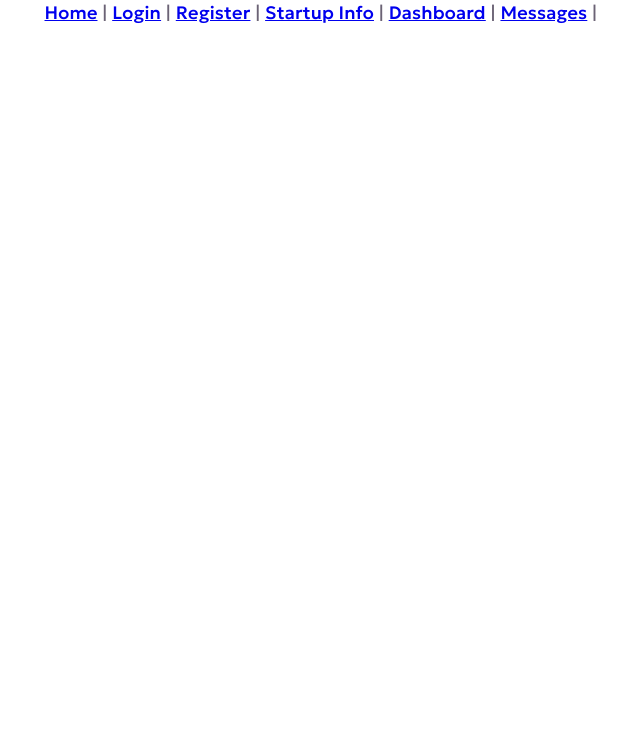
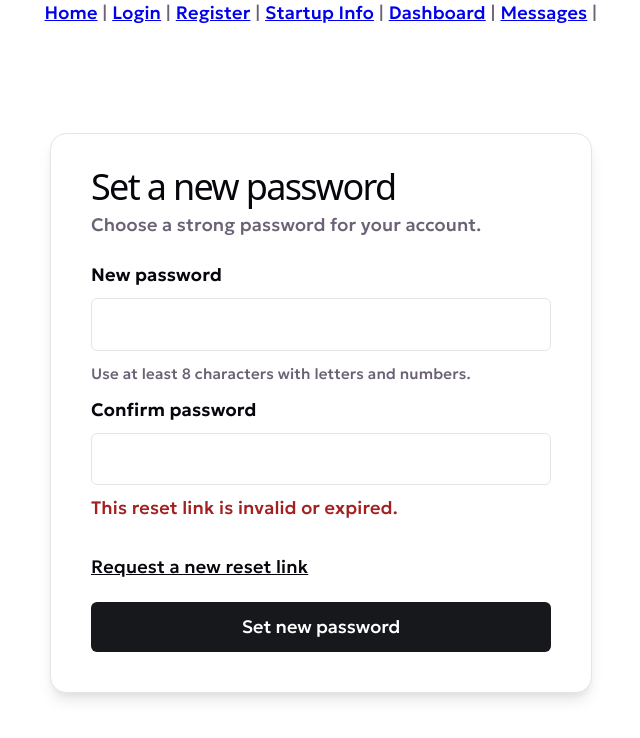
Before and after one commit to ITA-Dnipro/PL4847, a React (Vite) app in the folder frontend/: page /reset-password in a window 1280 px wide. Shown: the top 738 px of the page, without its empty margins (319-959 px from the left). Built offline with nearby package versions, Linux system fonts and the light colour scheme; no server answers.

Commit message:
feat: add forgot and reset password desktop flow

```diff
--- a/frontend/src/App.jsx
+++ b/frontend/src/App.jsx
@@ -6,6 +6,8 @@ import Register from "./pages/Register"
 import StartupView from "./pages/StartupView"
 import InvestorDashboard from "./pages/InvestorDashboard"
 import Inbox from "./pages/Inbox"
+import PasswordResetRequest from "./pages/PasswordResetRequest"
+import PasswordResetConfirm from "./pages/PasswordResetConfirm"
 
 
 function App() {
@@ -30,6 +32,8 @@ function App() {
     <Routes>
       <Route path="/" element={<Home />} />
       <Route path="/login" element={<Login />} />
+      <Route path="/forgot-password" element={<PasswordResetRequest />} />
+      <Route path="/reset-password/" element={<PasswordResetConfirm />} />
       <Route path="/register" element={<Register />} />
       <Route path="/startups/:id" element={<StartupView />} />
       <Route path="/dashboard" element={<InvestorDashboard />} />
--- /dev/null
+++ b/frontend/src/pages/PasswordReset.css
@@ -0,0 +1,13 @@
+.reset-shell { display: grid; place-items: center; flex: 1; padding: 48px 20px; text-align: left; background: var(--bg); }
+.reset-card { width: min(100%, 460px); padding: 40px; border: 1px solid var(--border); border-radius: 16px; box-shadow: var(--shadow); background: var(--bg); }
+.reset-card h1 { font-size: 36px; margin: 0 0 12px; }
+.reset-card p { margin: 0 0 24px; }
+.reset-card form { display: grid; gap: 10px; }
+.reset-card label { color: var(--text-h); font-weight: 600; }
+.reset-card input { box-sizing: border-box; width: 100%; padding: 12px; border: 1px solid var(--border); border-radius: 6px; font: inherit; color: var(--text-h); background: var(--bg); }
+.reset-card input:focus-visible, .reset-card button:focus-visible, .reset-link:focus-visible, .reset-button:focus-visible { outline: 3px solid var(--accent); outline-offset: 3px; }
+.reset-card button, .reset-button { display: inline-block; margin-top: 12px; padding: 12px 18px; border: 0; border-radius: 6px; background: var(--cta-btn-bg); color: var(--cta-btn-text); font: inherit; text-align: center; text-decoration: none; cursor: pointer; }
+.reset-card button:disabled { opacity: .65; cursor: wait; }
+.reset-message { min-height: 1.5em; color: #a32020; }
+.reset-link { display: inline-block; margin-top: 22px; color: var(--text-h); }
+.reset-card small { color: var(--text); }
--- /dev/null
+++ b/frontend/src/pages/PasswordResetConfirm.jsx
@@ -0,0 +1,76 @@
+import { useEffect, useRef, useState } from "react"
+import { Link, useLocation } from "react-router-dom"
+import "./PasswordReset.css"
+
+function passwordHint(password) {
+  if (!password) return "Use at least 8 characters with letters and numbers."
+  const rules = [password.length >= 8, /[A-Za-z]/.test(password), /\d/.test(password)]
+  return `${rules.filter(Boolean).length}/3 password requirements met`
+}
+
+export default function PasswordResetConfirm() {
+  const location = useLocation()
+  const passwordRef = useRef(null)
+  const params = new URLSearchParams(location.search)
+  const uid = params.get("uid") || ""
+  const token = params.get("token") || ""
+  const [password, setPassword] = useState("")
+  const [confirmation, setConfirmation] = useState("")
+  const [state, setState] = useState(uid && token ? "idle" : "invalid")
+  const [message, setMessage] = useState(uid && token ? "" : "This reset link is invalid or expired.")
+
+  useEffect(() => { if (uid && token) passwordRef.current?.focus() }, [uid, token])
+
+  async function submit(event) {
+    event.preventDefault()
+    if (password.length < 8 || !/[A-Za-z]/.test(password) || !/\d/.test(password)) {
+      setState("invalid")
+      setMessage("Choose a password with at least 8 characters, including letters and numbers.")
+      return
+    }
+    if (password !== confirmation) {
+      setState("invalid")
+      setMessage("Passwords do not match.")
+      return
+    }
+    setState("loading")
+    setMessage("")
+    try {
+      const response = await fetch("/api/auth/password-reset/confirm/", {
+        method: "POST", headers: { "Content-Type": "application/json" },
+        body: JSON.stringify({ uid, token, password }),
+      })
+      const data = await response.json().catch(() => ({}))
+      if (response.ok) {
+        setState("success")
+        setMessage(data.detail || "Password changed successfully.")
+      } else if (response.status === 429) {
+        setState("error"); setMessage("Too many attempts. Please try again later.")
+      } else if (data.password) {
+        setState("error"); setMessage(Array.isArray(data.password) ? data.password[0] : data.password)
+      } else {
+        setState("invalid"); setMessage("This reset link is invalid or expired.")
+      }
+    } catch {
+      setState("error"); setMessage("We could not process your request. Please try again.")
+    }
+  }
+
+  if (state === "success") return <main className="reset-shell"><section className="reset-card" aria-live="polite">
+    <h1>Password updated</h1><p>{message}</p><Link className="reset-button" to="/login">Go to login</Link>
+  </section></main>
+
+  return <main className="reset-shell"><section className="reset-card">
+    <h1>Set a new password</h1><p>Choose a strong password for your account.</p>
+    <form onSubmit={submit} noValidate>
+      <label htmlFor="new-password">New password</label>
+      <input ref={passwordRef} id="new-password" type="password" value={password} onChange={(event) => setPassword(event.target.value)} autoComplete="new-password" aria-describedby="password-hint" />
+      <small id="password-hint">{passwordHint(password)}</small>
+      <label htmlFor="confirm-password">Confirm password</label>
+      <input id="confirm-password" type="password" value={confirmation} onChange={(event) => setConfirmation(event.target.value)} autoComplete="new-password" />
+      <div className="reset-message" aria-live="polite" role={state !== "idle" ? "alert" : undefined}>{message}</div>
+      {state === "invalid" || state === "error" ? <Link className="reset-link" to="/forgot-password">Request a new reset link</Link> : null}
+      <button type="submit" disabled={state === "loading"}>{state === "loading" ? "Updating…" : "Set new password"}</button>
+    </form>
+  </section></main>
+}
--- /dev/null
+++ b/frontend/src/pages/PasswordResetRequest.jsx
@@ -0,0 +1,65 @@
+import { useState } from "react"
+import { Link } from "react-router-dom"
+import "./PasswordReset.css"
+
+const EMAIL_PATTERN = /^[^\s@]+@[^\s@]+\.[^\s@]+$/
+
+export default function PasswordResetRequest() {
+  const [email, setEmail] = useState("")
+  const [state, setState] = useState("idle")
+  const [message, setMessage] = useState("")
+
+  async function submit(event) {
+    event.preventDefault()
+    const value = email.trim()
+    if (!value) {
+      setState("invalid")
+      setMessage("Enter your email address.")
+      return
+    }
+    if (!EMAIL_PATTERN.test(value)) {
+      setState("invalid")
+      setMessage("Enter a valid email address.")
+      return
+    }
+    setState("loading")
+    setMessage("")
+    try {
+      const response = await fetch("/api/auth/password-reset/", {
+        method: "POST",
+        headers: { "Content-Type": "application/json" },
+        body: JSON.stringify({ email: value }),
+      })
+      if (response.status === 429) {
+        setState("error")
+        setMessage("Too many requests. Please try again later.")
+      } else if (!response.ok) {
+        throw new Error("request failed")
+      } else {
+        setState("success")
+        setMessage("If the email exists, you will receive reset instructions.")
+      }
+    } catch {
+      setState("error")
+      setMessage("We could not process your request. Please try again.")
+    }
+  }
+
+  if (state === "success") {
+    return <main className="reset-shell"><section className="reset-card" aria-live="polite">
+      <h1>Check your inbox</h1><p>{message}</p><Link className="reset-link" to="/login">Back to login</Link>
+    </section></main>
+  }
+
+  return <main className="reset-shell"><section className="reset-card">
+    <h1>Forgot password?</h1>
+    <p>Enter the email linked to your account and we’ll send reset instructions.</p>
+    <form onSubmit={submit} noValidate>
+      <label htmlFor="reset-email">Email address</label>
+      <input id="reset-email" name="email" type="email" value={email} onChange={(event) => setEmail(event.target.value)} autoComplete="email" aria-invalid={state === "invalid"} />
+      <div className="reset-message" aria-live="polite" role={state === "invalid" || state === "error" ? "alert" : undefined}>{message}</div>
+      <button type="submit" disabled={state === "loading"}>{state === "loading" ? "Sending…" : "Send reset link"}</button>
+    </form>
+    <Link className="reset-link" to="/login">Back to login</Link>
+  </section></main>
+}
```
Also changed, not shown: 1 other file (tests, documents, lock files or other folders).
